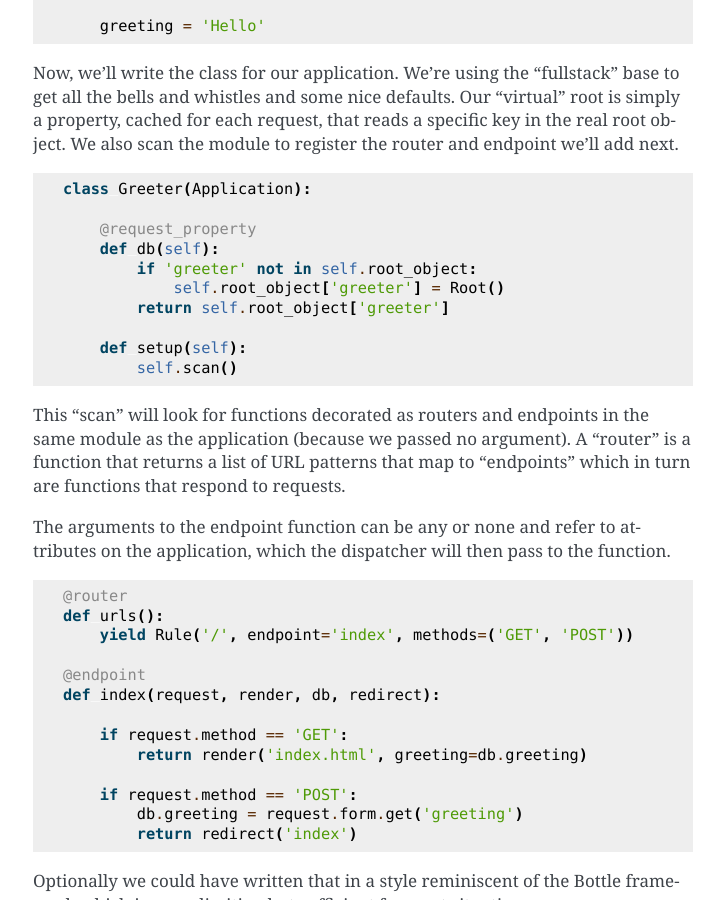
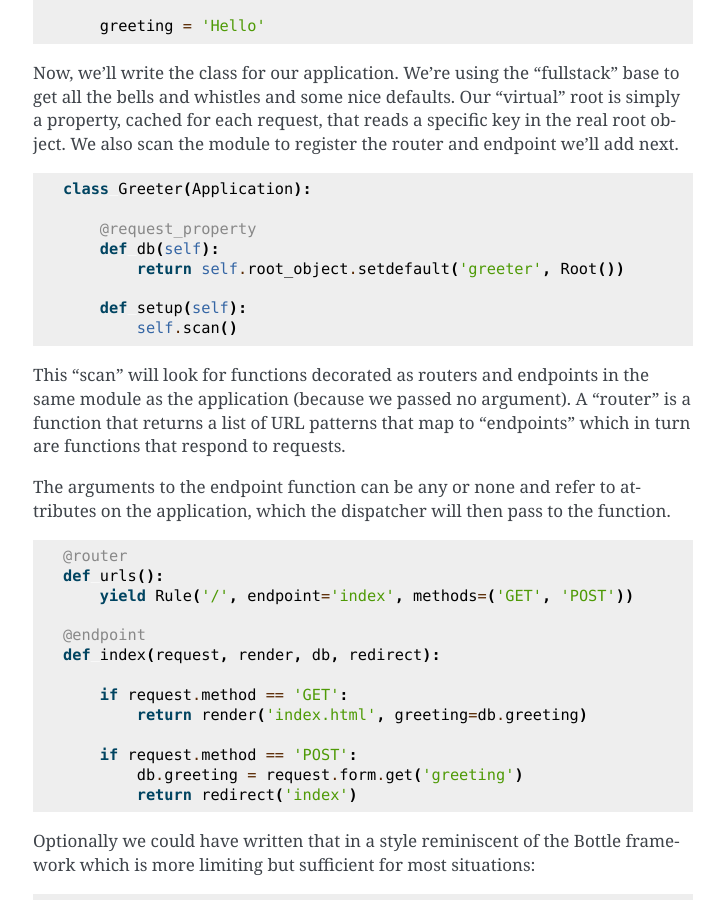
Before and after one commit to dag/relvlast, a Sphinx documentation site: the page built from docs/index.rst, in a window 1280 px wide and 900 px high, scrolled down 788 px. Shown: the whole window, without its empty margins (387-1111 px from the left). Built offline with Sphinx 7.4.7, drawn with Linux system fonts in a browser that asks for light colours.

Commit message:
simplify sample app virtual root with setdefault

```diff
--- a/docs/index.rst
+++ b/docs/index.rst
@@ -52,9 +52,7 @@ the router and endpoint we'll add next.
 
       @request_property
       def db(self):
-          if 'greeter' not in self.root_object:
-              self.root_object['greeter'] = Root()
-          return self.root_object['greeter']
+          return self.root_object.setdefault('greeter', Root())
 
       def setup(self):
           self.scan()
```
